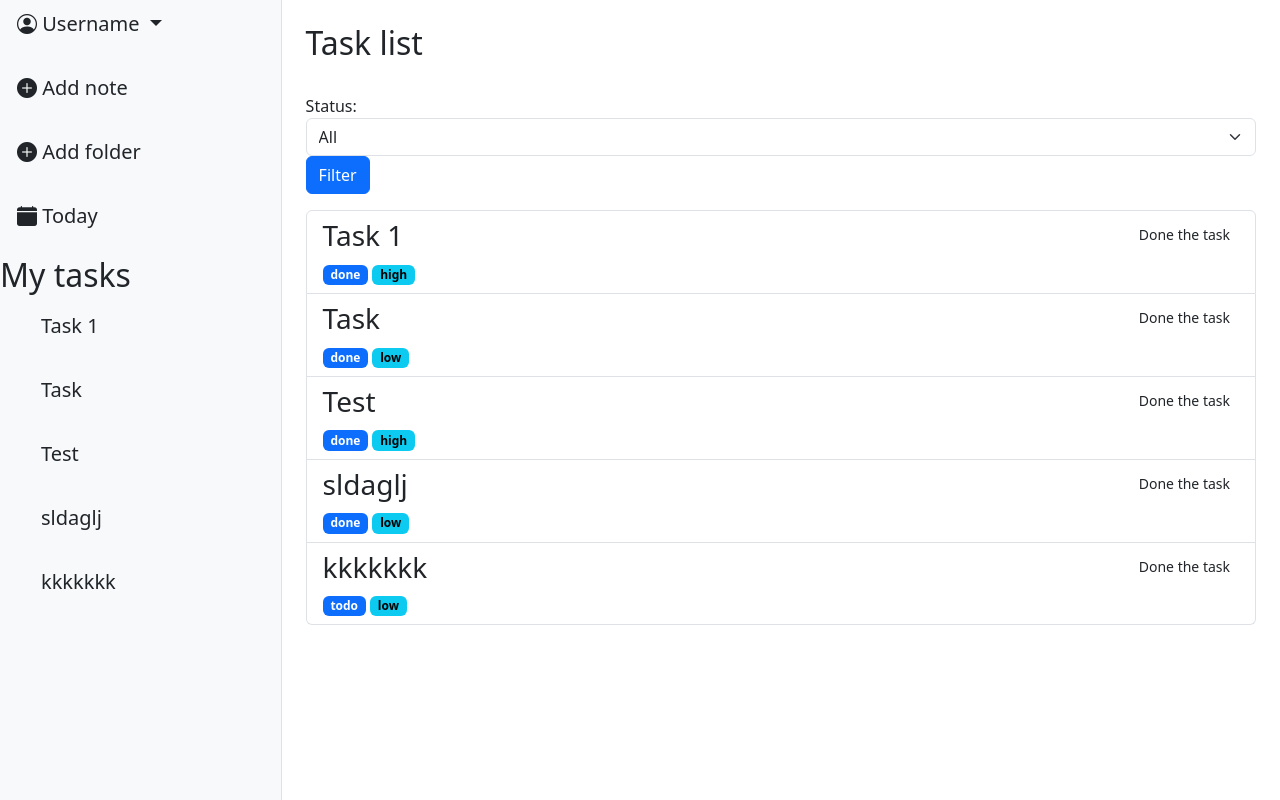
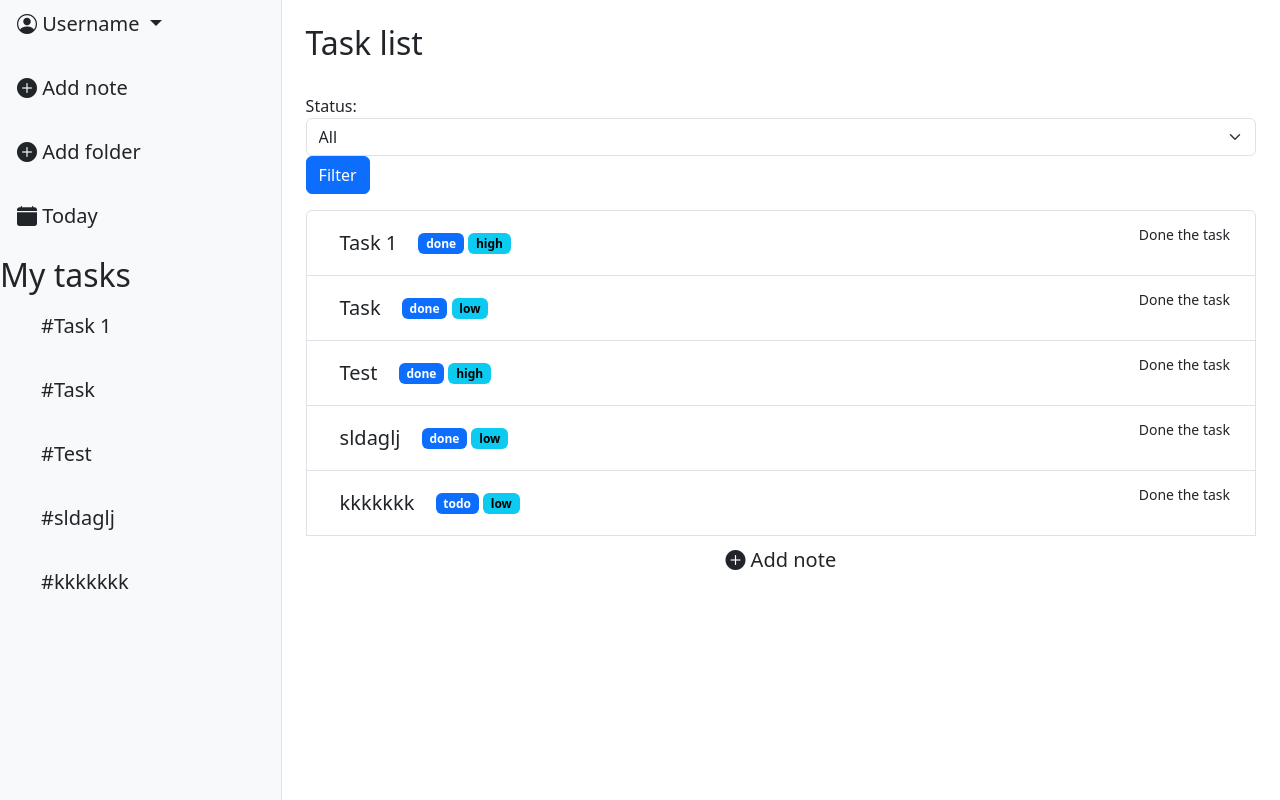
Before and after one commit to ShutenkoStanislav/Task-traking, a Django app: page / in a window 1280 px wide. Run offline with Django 5.2, Linux system fonts and the light colour scheme; data comes from the database, SQL or seed files in the repository.

Commit message:
Add miror changer for home page

```diff
--- a/templates/tasks/task_list.html
+++ b/templates/tasks/task_list.html
@@ -30,7 +30,7 @@
 
         <div class="d-flex flex-column align-items-start gap-3 ps-4">
             {% for task in tasks %}
-                <a class="btn btn-lg" href="{% url 'tasks:task_detail' task.pk %}">{{ task.title }}</a>
+                <a class="btn btn-lg" href="{% url 'tasks:task_detail' task.pk %}">#{{ task.title }}</a>
             {% endfor%}
         </div>
     </div>
@@ -51,7 +51,7 @@
             {% for task in tasks %}
             <li class="list-group-item d-flex justify-content-between aling-items-center">
                 <div>
-                    <h3>{{ task.title }}</h3>
+                    <a class="btn btn-lg" href="{% url 'tasks:task_detail' task.pk %}">{{ task.title }}</a>
                     <span class="badge text-bg-primary">{{ task.status }}</span>
                     <span class="badge text-bg-info">{{ task.priority }}</span>
                 </div>
@@ -59,10 +59,16 @@
                     {% csrf_token %}
                     <button type="submit" class="btn btn-margin btn-sm">Done the task</button>
                 </form>
+
+
             </li>
+
             {% empty %}
             <li class="list-group-item">Tasks not found</li>
             {% endfor %}
+            <a class="btn btn-lg" href="{% url 'tasks:task-create' %}">
+                    <i class="bi bi-plus-circle-fill"></i> Add note
+                </a>
 
         </ul>
     </div>
```
